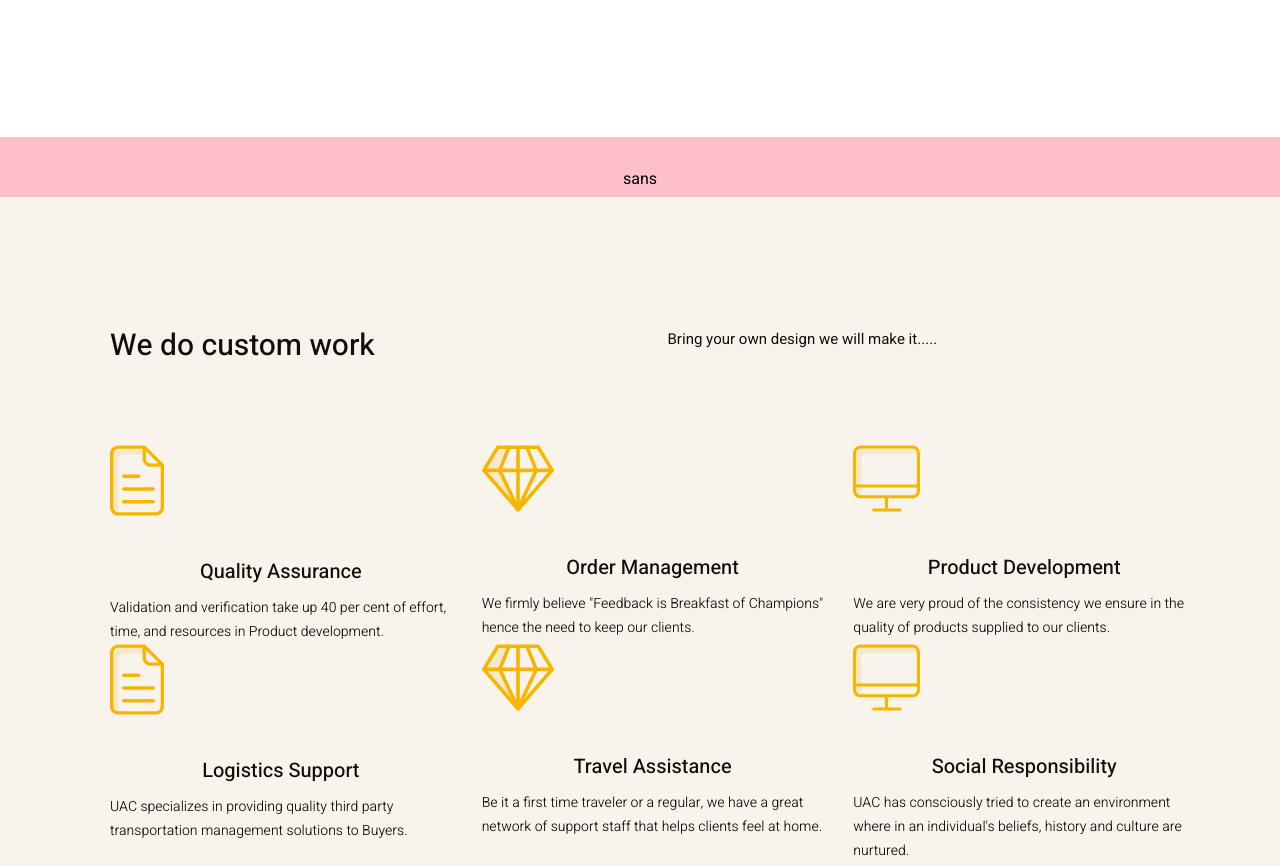
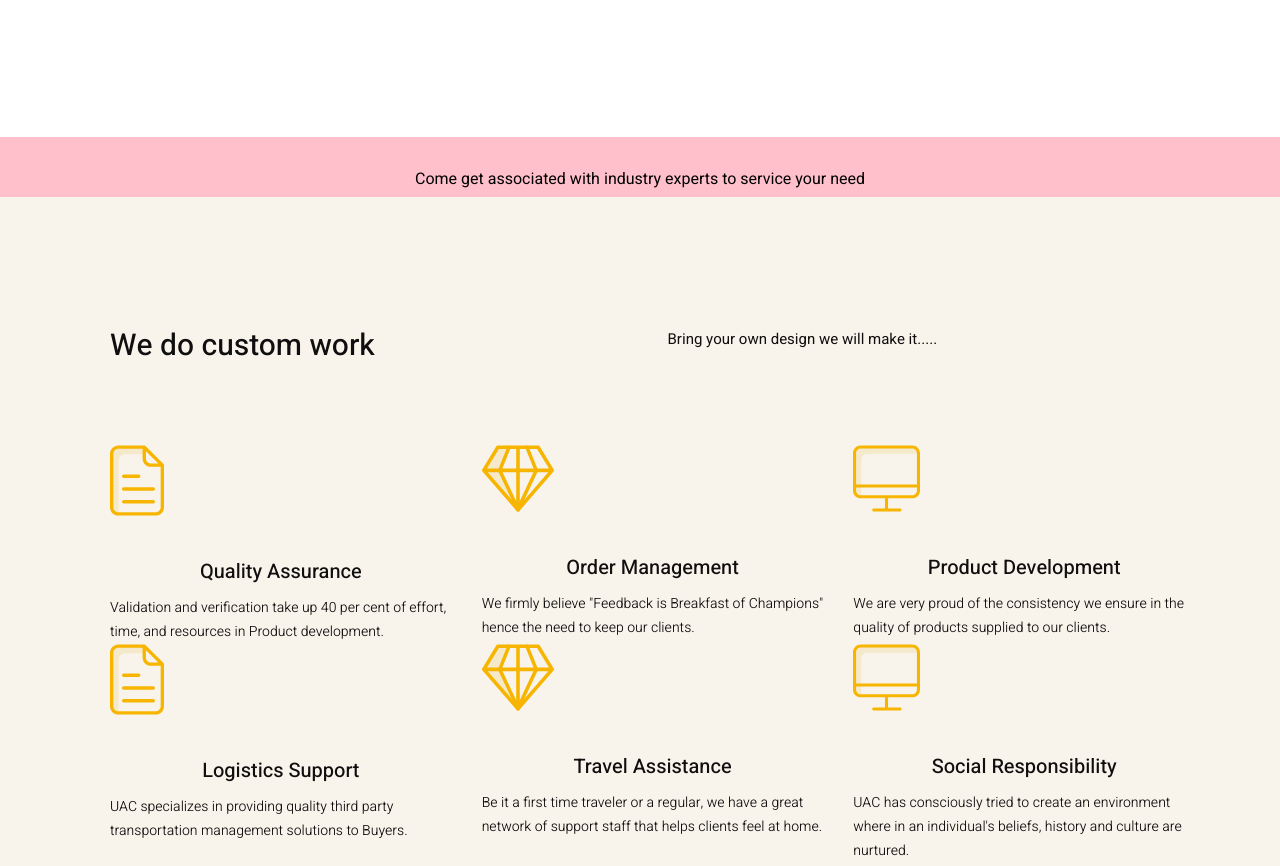
Before and after one commit to vainisha/uac.github.io, a plain HTML site: page index.html in a window 1280 px wide. Shown: the part 1080-1946 px from the top of the page. Drawn offline with Linux system fonts and the light colour scheme.

Commit message:
Update index.html

```diff
--- a/index.html
+++ b/index.html
@@ -154,7 +154,7 @@
             </div>
         </section>
      <div class="tag">
-         sans
+        Come get associated with industry experts to service your need
      </div>
         <section class="oleez-landing-section oleez-landing-section-about">
             <div class="container">
```
